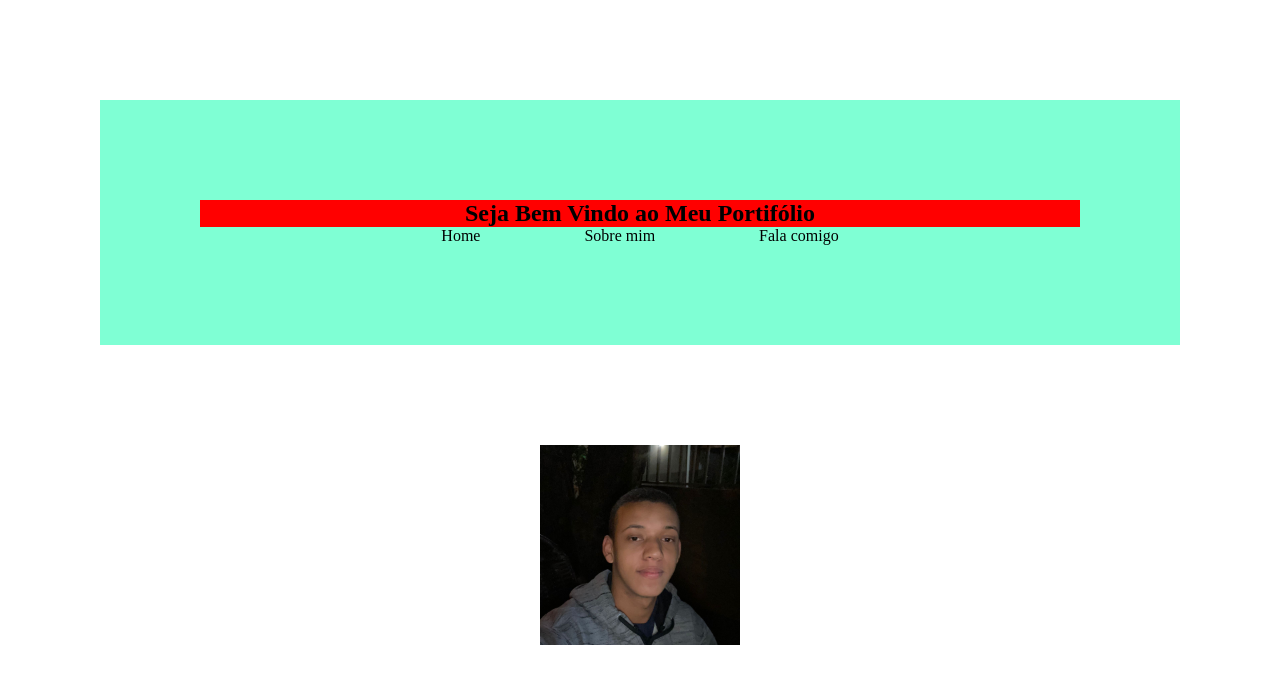
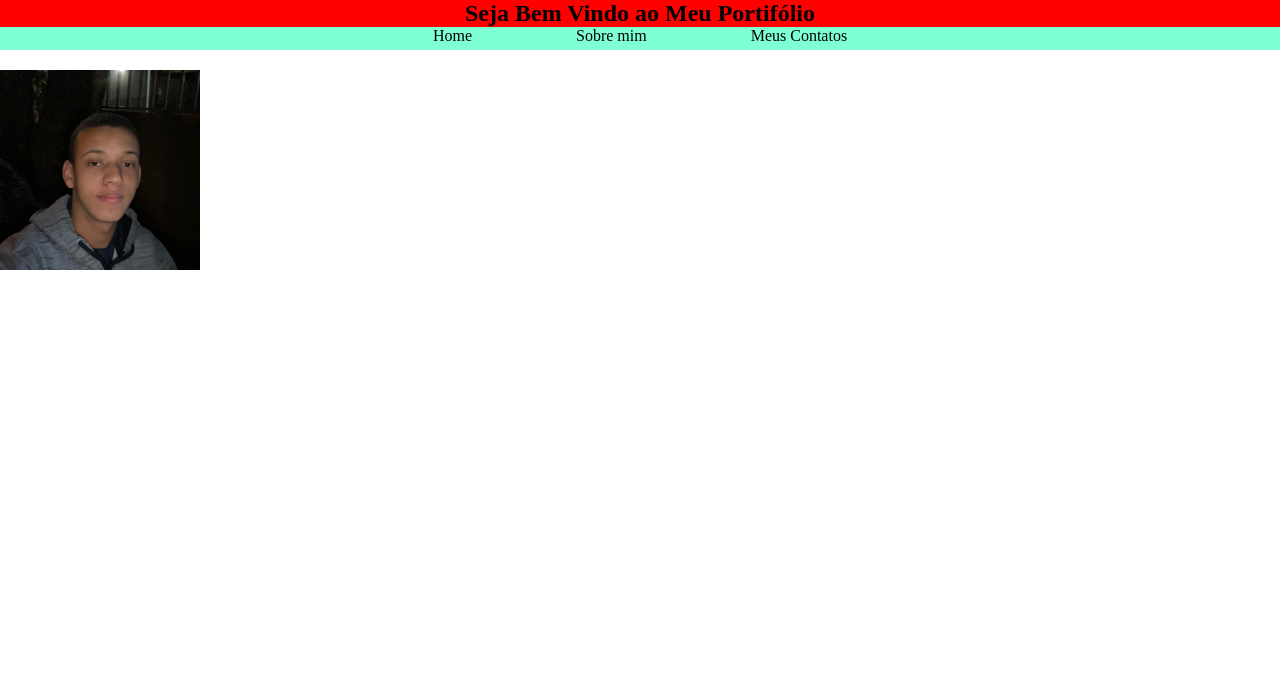
Before and after one commit to EGBDS/meu_site, a plain HTML site: page index.html in a window 1280 px wide. Drawn offline with Linux system fonts and the light colour scheme.

Commit message:
melhorando_index_html

```diff
--- a/index.css
+++ b/index.css
@@ -9,10 +9,10 @@ h1{
 }
 
 nav{
+    min-height: 50px;
     text-align: center;
     background-color: aquamarine;
-    padding: 100px;
-    margin: 100px;
+    border: 50px;
 }
 li{
     display: inline;
@@ -25,6 +25,12 @@ img{
 div#minha_foto {
     clear: both;
     margin-top: 20px;
-    display: flex;
+    display: block;
     justify-content: center;
+    cursor: pointer;
+
 }
+div#minhafoto{
+    display: none;
+    cursor: pointer;
+}
--- a/index.html
+++ b/index.html
@@ -15,11 +15,11 @@
             <ul>
                 <li>Home</li>
                 <li>Sobre mim</li>
-                <li>Fala comigo</li>
+                <li>Meus Contatos</li>
             </ul>
         </nav>
-        <div id="minha_foto">
-            <img src="imagens/WhatsApp Image 2022-08-10 at 15.09.37.jpeg" alt="">
+        <div id="minha_foto" onclick="mostrar()">
+            <img src="imagens/WhatsApp Image 2022-08-10 at 15.09.37.jpeg" alt="minha foto de perfil"></img>
         </div>
     </header>
     <main>
@@ -28,6 +28,6 @@
     <footer>
 
     </footer>
-
+    <script src="script.js"></script>
 </body>
 </html>
--- /dev/null
+++ b/script.js
@@ -0,0 +1,3 @@
+function mostrar(){
+    minha_foto.style.display = 'flex'
+}
```
